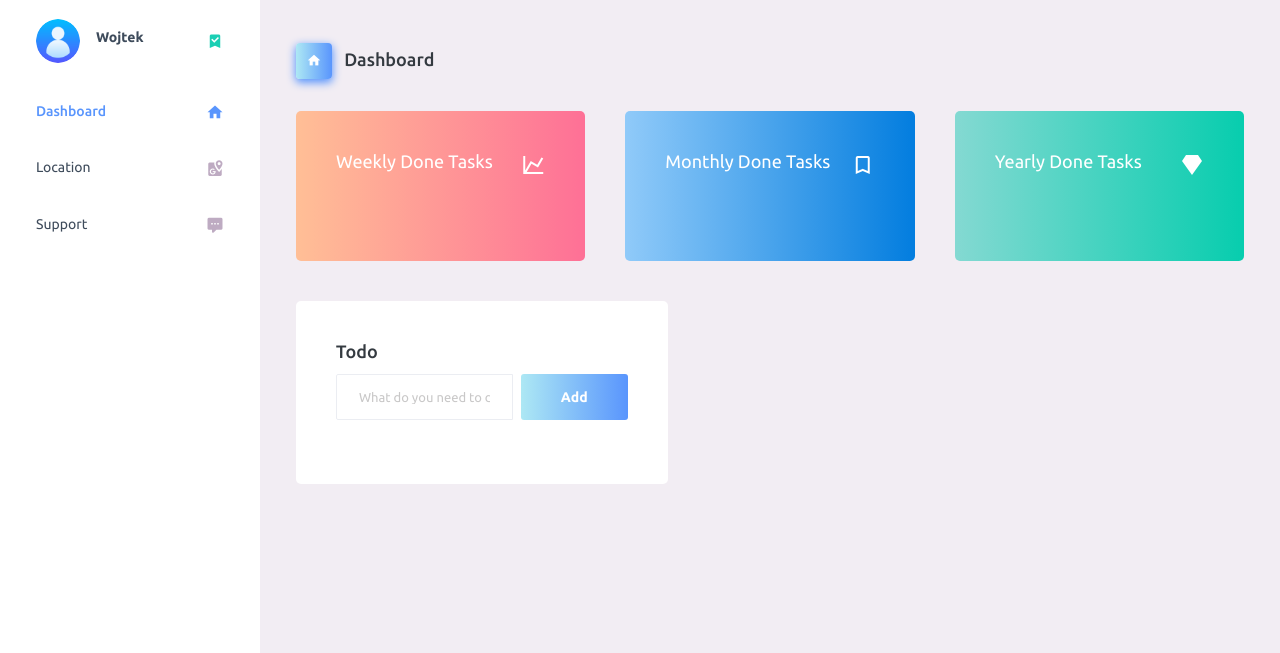
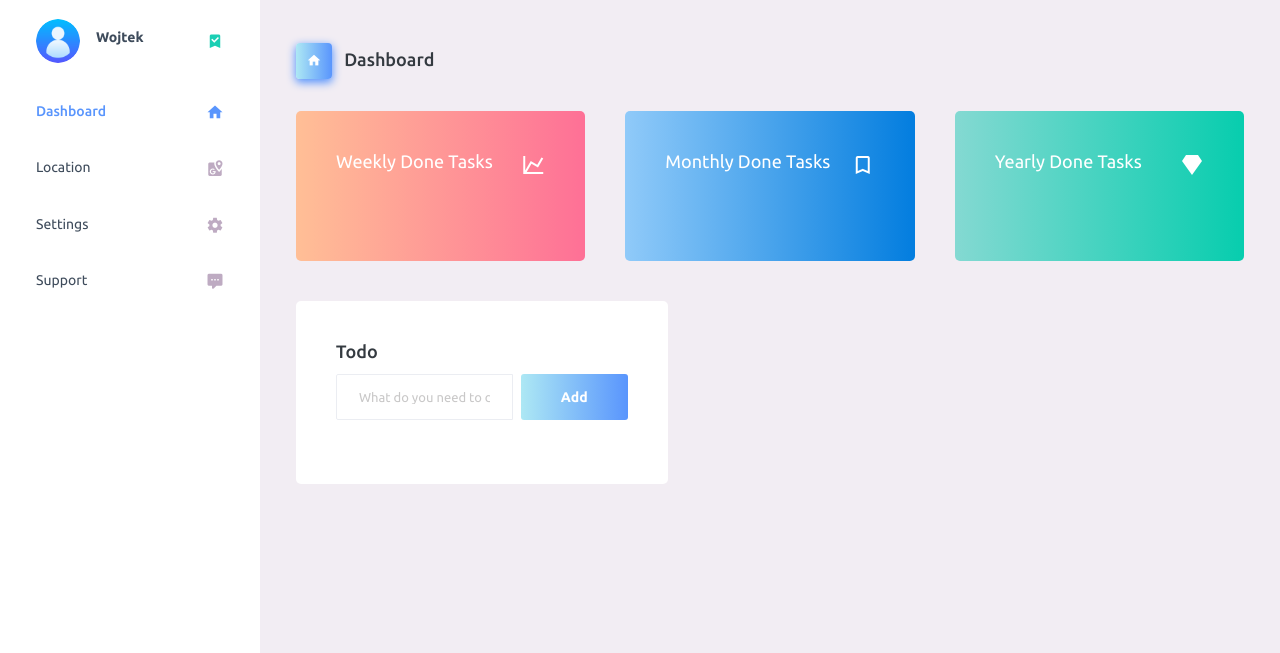
Before and after one commit to wojtekw0703/EventApp, a Flask app: page /userpage in a window 1280 px wide. Shown: the part 71-724 px from the top of the page. Run offline with Flask 2, Linux system fonts and the light colour scheme; some libraries are stand-ins or nearby versions.

Commit message:
Settings option

```diff
--- a/templates/userpage.html
+++ b/templates/userpage.html
@@ -102,6 +102,12 @@
             </li>
             <li class="nav-item">
               <a class="nav-link" href="#">
+                <span class="menu-title">Settings</span>
+                <i class="mdi mdi-settings menu-icon"></i>
+              </a>
+            </li>
+            <li class="nav-item">
+              <a class="nav-link" href="#">
                 <span class="menu-title">Support</span>
                 <i class="mdi mdi-comment-processing menu-icon"></i>
               </a>
```
